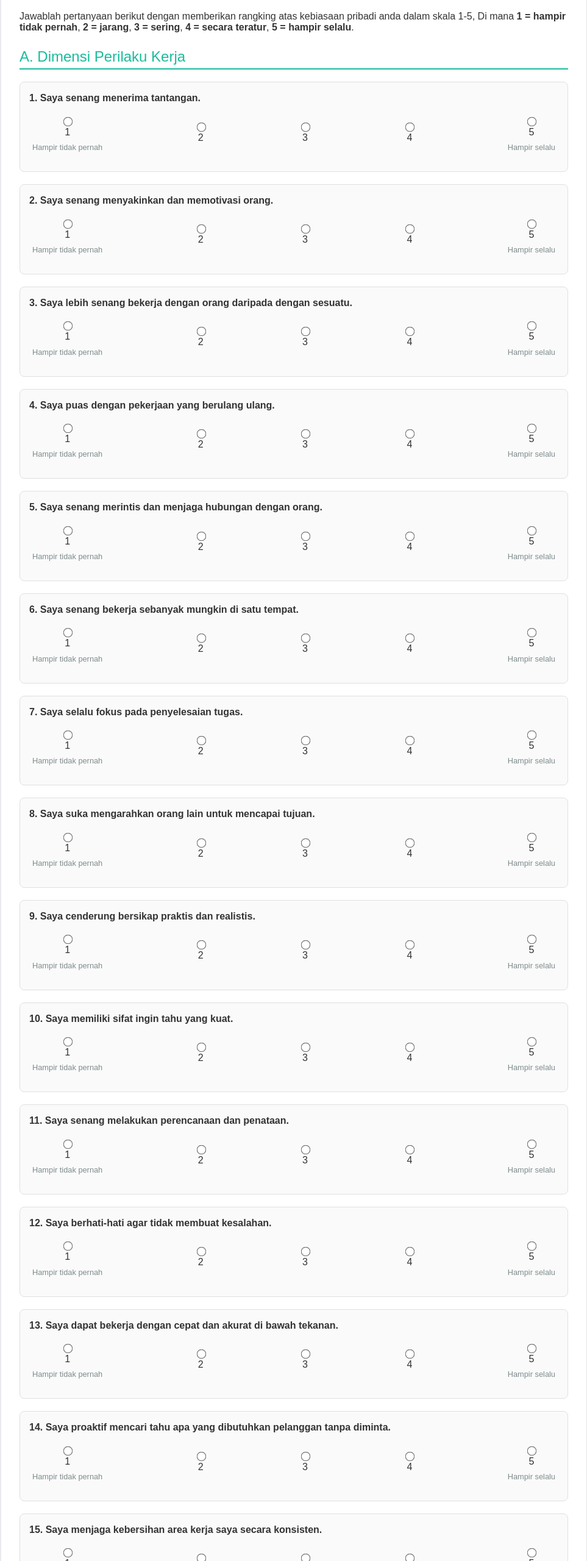
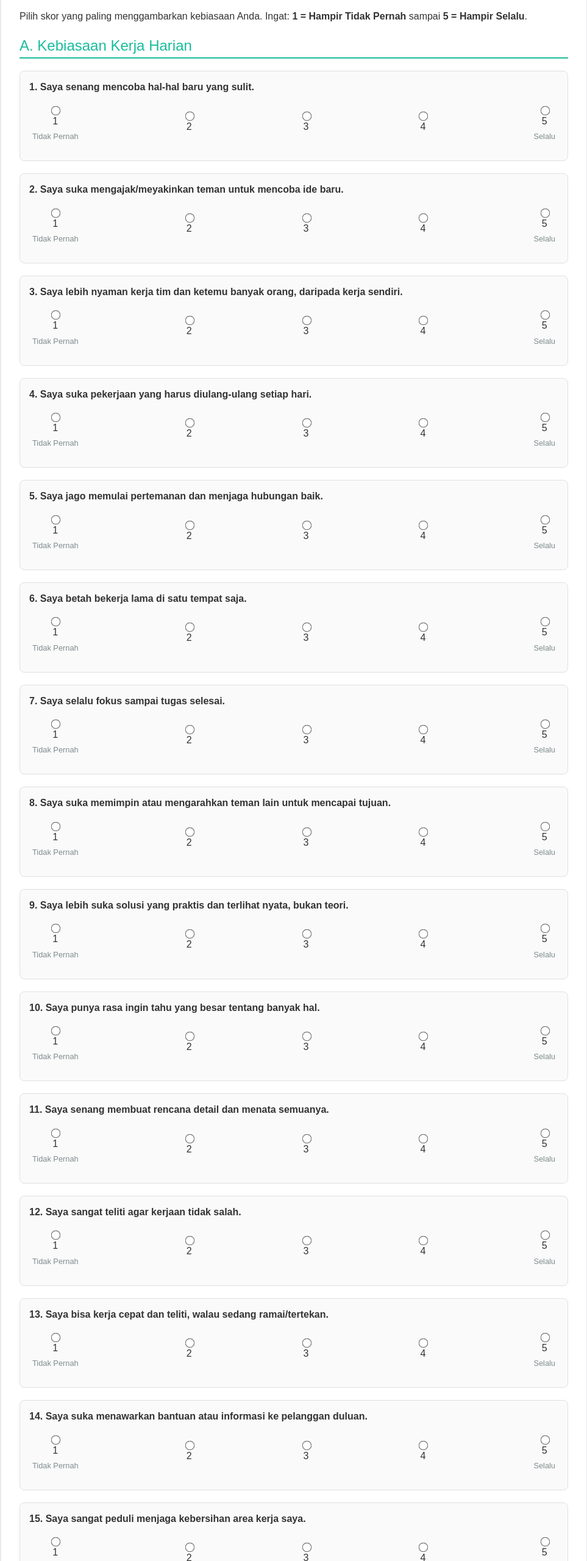
Before and after one commit to KopkarAKM/SelfAssementKaryawanPayboss, a plain HTML site: page index.html in a window 1280 px wide. Shown: the part 120-2680 px from the top of the page at 61% size, without its empty margins (158-1121 px from the left). Drawn offline with Linux system fonts and the light colour scheme.

Commit message:
Update index.html

```diff
--- a/index.html
+++ b/index.html
@@ -129,18 +129,18 @@
 
 <div class="container">
     <h1>Self-Assessment Potensi Karyawan Kafe</h1>
-    <p>Jawablah pertanyaan berikut dengan memberikan rangking atas kebiasaan pribadi anda dalam skala 1-5, Di mana <strong>1 = hampir tidak pernah</strong>, <strong>2 = jarang</strong>, <strong>3 = sering</strong>, <strong>4 = secara teratur</strong>, <strong>5 = hampir selalu</strong>.</p>
+    <p>Pilih skor yang paling menggambarkan kebiasaan Anda. Ingat: <strong>1 = Hampir Tidak Pernah</strong> sampai <strong>5 = Hampir Selalu</strong>.</p>
 
     <form id="assessmentForm">
-        <div class="section-title">A. Dimensi Perilaku Kerja</div>
+        <div class="section-title">A. Kebiasaan Kerja Harian</div>
 
         <div id="behavioral-questions">
             </div>
 
-        <div class="section-title">B. Data Kualitatif (Cultural Fit)</div>
+        <div class="section-title">B. Data Diri Tambahan</div>
 
         <div class="question-group demographic-question">
-            <label for="q25">25. Nama</label>
+            <label for="q25">25. Nama Lengkap</label>
             <input type="text" id="q25" name="q25" required>
         </div>
         <div class="question-group demographic-question">
@@ -167,7 +167,7 @@
         <h2>Hasil Indeks Potensi (IP) Penempatan</h2>
         <div id="results-content">
             </div>
-        <p style="margin-top: 20px; font-size: 0.9em; color: #555;">*Catatan: Penilaian ini mengukur potensi perilaku. Keputusan penempatan akhir harus dikombinasikan dengan wawancara dan tes kemampuan teknis.</p>
+        <p style="margin-top: 20px; font-size: 0.9em; color: #555;">*Catatan: Penilaian ini mengukur potensi perilaku. Keputusan penempatan akhir harus digabung dengan wawancara dan tes kemampuan teknis.</p>
     </div>
 
 </div>
@@ -182,7 +182,7 @@
         'Barista':  [3, 4, 4, 3, 4, 3, 3, 3, 4, 4, 3, 5, 5, 4, 2, 3, 4, 4, 5, 4, 4, 4, 5, 3]  // Total Bobot: 100
     };
 
-    // Rentang Skor Maksimum Teoritis (Diperbaiki: Jumlah Bobot * 5)
+    // Rentang Skor Maksimum Teoritis (Jumlah Bobot * 5)
     const MAX_SCORES = {
         'Kasir': 445, // 89 * 5
         'Waitress': 495, // 99 * 5
@@ -190,32 +190,32 @@
         'Barista': 500 // 100 * 5
     };
 
-    // Definisi pertanyaan
+    // Definisi pertanyaan (Sudah disederhanakan untuk lulusan SMA)
     const questions = [
-        "Saya senang menerima tantangan.",
-        "Saya senang menyakinkan dan memotivasi orang.",
-        "Saya lebih senang bekerja dengan orang daripada dengan sesuatu.",
-        "Saya puas dengan pekerjaan yang berulang ulang.",
-        "Saya senang merintis dan menjaga hubungan dengan orang.",
-        "Saya senang bekerja sebanyak mungkin di satu tempat.",
-        "Saya selalu fokus pada penyelesaian tugas.",
-        "Saya suka mengarahkan orang lain untuk mencapai tujuan.",
-        "Saya cenderung bersikap praktis dan realistis.",
-        "Saya memiliki sifat ingin tahu yang kuat.",
-        "Saya senang melakukan perencanaan dan penataan.",
-        "Saya berhati-hati agar tidak membuat kesalahan.",
-        "Saya dapat bekerja dengan cepat dan akurat di bawah tekanan.",
-        "Saya proaktif mencari tahu apa yang dibutuhkan pelanggan tanpa diminta.",
-        "Saya menjaga kebersihan area kerja saya secara konsisten.",
-        "Saya mampu mengelola konflik atau keluhan pelanggan dengan tenang.",
-        "Saya menikmati mempelajari resep atau metode baru secara mandiri.",
-        "Saya selalu memeriksa stok bahan baku sebelum memulai shift.",
-        "Saya mudah beradaptasi dengan perubahan menu atau prosedur.",
-        "Saya cermat dalam menghitung uang kembalian dan membuat laporan.",
-        "Saya selalu mengikuti instruksi yang diberikan kepada saya.",
-        "Saya mencoba menjadi pemain tim dan bersikap mendukung rekan kerja saya.",
-        "Saya hanya membuat komitmen setelah dengan teliti mempelajari konsekuensi atau dampaknya.",
-        "Saya biasanya menerima segala sesuatu apa adanya."
+        "Saya senang mencoba hal-hal baru yang sulit.", // Dulu: Saya senang menerima tantangan
+        "Saya suka mengajak/meyakinkan teman untuk mencoba ide baru.", // Dulu: Saya senang menyakinkan dan memotivasi orang
+        "Saya lebih nyaman kerja tim dan ketemu banyak orang, daripada kerja sendiri.", // Dulu: Saya lebih senang bekerja dengan orang daripada dengan sesuatu
+        "Saya suka pekerjaan yang harus diulang-ulang setiap hari.", // Dulu: Saya puas dengan pekerjaan yang berulang ulang
+        "Saya jago memulai pertemanan dan menjaga hubungan baik.", // Dulu: Saya senang merintis dan menjaga hubungan dengan orang
+        "Saya betah bekerja lama di satu tempat saja.", // Dulu: Saya senang bekerja sebanyak mungkin di satu tempat
+        "Saya selalu fokus sampai tugas selesai.", // Dulu: Saya selalu fokus pada penyelesaian tugas
+        "Saya suka memimpin atau mengarahkan teman lain untuk mencapai tujuan.", // Dulu: Saya suka mengarahkan orang lain untuk mencapai tujuan
+        "Saya lebih suka solusi yang praktis dan terlihat nyata, bukan teori.", // Dulu: Saya cenderung bersikap praktis dan realistis
+        "Saya punya rasa ingin tahu yang besar tentang banyak hal.", // Dulu: Saya memiliki sifat ingin tahu yang kuat
+        "Saya senang membuat rencana detail dan menata semuanya.", // Dulu: Saya senang melakukan perencanaan dan penataan
+        "Saya sangat teliti agar kerjaan tidak salah.", // Dulu: Saya berhati-hati agar tidak membuat kesalahan
+        "Saya bisa kerja cepat dan teliti, walau sedang ramai/tertekan.", // Dulu: Saya dapat bekerja dengan cepat dan akurat di bawah tekanan
+        "Saya suka menawarkan bantuan atau informasi ke pelanggan duluan.", // Dulu: Saya proaktif mencari tahu apa yang dibutuhkan pelanggan tanpa diminta
+        "Saya sangat peduli menjaga kebersihan area kerja saya.", // Dulu: Saya menjaga kebersihan area kerja saya secara konsisten
+        "Saya bisa tenang saat menangani pelanggan yang marah atau mengeluh.", // Dulu: Saya mampu mengelola konflik atau keluhan pelanggan dengan tenang
+        "Saya senang belajar resep baru sendiri di waktu luang.", // Dulu: Saya menikmati mempelajari resep atau metode baru secara mandiri
+        "Saya selalu cek stok bahan baku dulu sebelum mulai shift.", // Dulu: Saya selalu memeriksa stok bahan baku sebelum memulai shift
+        "Saya mudah menyesuaikan diri jika ada menu atau prosedur yang diganti mendadak.", // Dulu: Saya mudah beradaptasi dengan perubahan menu atau prosedur
+        "Saya cermat dalam menghitung kembalian uang dan membuat laporan penjualan.", // Dulu: Saya cermat dalam menghitung uang kembalian dan membuat laporan
+        "Saya selalu ikuti semua perintah atau instruksi yang diberikan atasan.", // Dulu: Saya selalu mengikuti instruksi yang diberikan kepada saya
+        "Saya berusaha jadi anggota tim yang baik dan suka bantu teman kerja.", // Dulu: Saya mencoba menjadi pemain tim dan bersikap mendukung rekan kerja saya
+        "Saya tidak mudah janji. Saya pikirkan dulu semua risikonya sebelum setuju.", // Dulu: Saya hanya membuat komitmen setelah dengan teliti mempelajari konsekuensi atau dampaknya
+        "Saya biasanya menerima semua hal apa adanya tanpa banyak protes.", // Dulu: Saya biasanya menerima segala sesuatu apa adanya
     ];
 
     // Fungsi untuk membuat elemen pertanyaan
@@ -231,7 +231,7 @@
                         <input type="radio" name="q${qNum}" value="${score}" required>
                         ${score}
                         <span class="rating-label-text">
-                            ${score === 1? 'Hampir tidak pernah' : score === 5? 'Hampir selalu' : ''}
+                            ${score === 1? 'Tidak Pernah' : score === 5? 'Selalu' : ''}
                         </span>
                     </label>
                 `).join('')}
@@ -263,8 +263,7 @@
         }
 
         if (!allAnswered) {
-            // Mengganti alert() dengan custom message box jika Anda ingin tampilan yang lebih baik
-            alert("Harap jawab semua 24 pertanyaan Dimensi Perilaku Kerja sebelum melihat hasil.");
+            alert("Harap jawab semua 24 pertanyaan Kebiasaan Kerja Harian sebelum melihat hasil.");
             return;
         }
 
@@ -312,21 +311,21 @@
 
             // Tentukan Zonasi
             if (score.percent >= 85) {
-                level = "Sangat Potensial (P. Kritis)";
+                level = "Sangat Potensial (IP Kritis)";
                 levelClass = "sangat-potensial";
-                recommendation = "Penempatan segera di peran target. Fokus pada pelatihan teknis (Hard Skills).";
+                recommendation = "Bisa langsung ditempatkan di peran ini. Fokus selanjutnya: latih kemampuan teknis (Hard Skills).";
             } else if (score.percent >= 70) {
-                level = "Potensial (P. Optimal)";
+                level = "Potensial (IP Optimal)";
                 levelClass = "potensial";
-                recommendation = "Penempatan, dengan observasi pada area skor terendah. Perlu pendampingan mentor untuk menguatkan dimensi lemah.";
+                recommendation = "Bisa ditempatkan, tapi perlu pengawasan di awal. Berikan mentor untuk kuatkan perilaku yang kurang.";
             } else if (score.percent >= 50) {
-                level = "Potensi Marginal (P. Marginal)";
+                level = "Potensi Marginal (IP Marginal)";
                 levelClass = "marginal";
-                recommendation = "Pertimbangkan penempatan di peran yang tidak membutuhkan skor ekstrem (e.g., Trainee). Membutuhkan pelatihan perilaku intensif.";
+                recommendation = "Pertimbangkan penempatan di peran yang tidak terlalu banyak tuntutan (misalnya Trainee). Butuh pelatihan perilaku intensif.";
             } else {
-                level = "Potensi Rendah (P. Rendah)";
+                level = "Potensi Rendah (IP Rendah)";
                 levelClass = "rendah";
-                recommendation = "Tidak disarankan untuk peran ini. Disarankan penempatan di peran back-office atau penolakan.";
+                recommendation = "Tidak disarankan untuk peran ini. Lebih baik dipindahkan ke posisi back-office atau dipertimbangkan ulang.";
             }
 
             resultsContent.innerHTML += `
```
